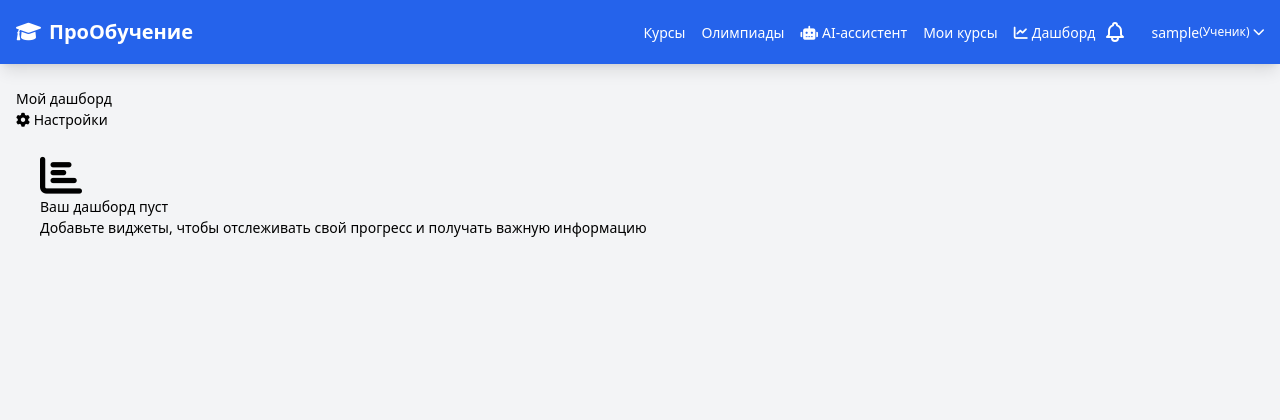
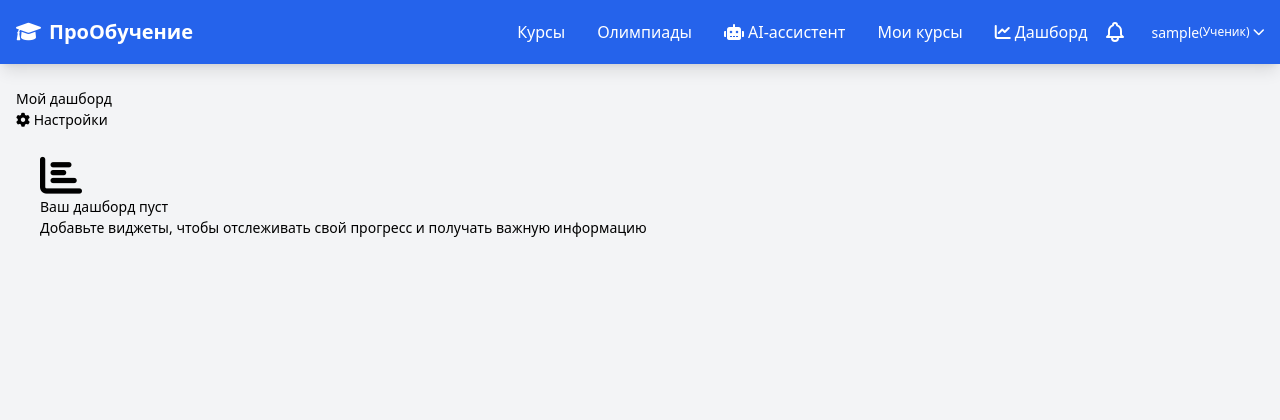
Before and after one commit to Sagaidak-Yevgeniy/proobuchdev, a Django app: page /dashboard/ in a window 1280 px wide. Shown: the top 420 px of the page. Run offline with Django 5.2, Linux system fonts and the light colour scheme; a user stored in the database is signed in; data comes from the database, SQL or seed files in the repository; tables that the repository leaves empty hold one stand-in row (values such as "Sample post"); data that the repository does not hold is empty; parts of the project's set-up code (start-up, migrations or seed data) failed here and were passed over; some libraries are stand-ins or nearby versions.

Commit message:
Improve mobile responsiveness of navigation and olympiad display
Replit-Commit-Author: Agent
Replit-Commit-Session-Id: 27bd9cc6-dd37-49f3-809c-eaee9c710eaa
Replit-Commit-Screenshot-Url: https://storage.googleapis.com/screenshot-production-us-central1/dd7133e5-0784-467d-88f8-1237e43ae485/7c835b5a-f6b2-406b-bcf4-7f997a5da74c.jpg

```diff
--- a/templates/base.html
+++ b/templates/base.html
@@ -99,18 +99,18 @@
                 <!-- Навигационное меню -->
                 <div id="navigation-menu" class="hidden lg:flex flex-col lg:flex-row lg:items-center lg:justify-between w-full lg:w-auto mt-4 lg:mt-0">
                     <div class="flex flex-col lg:flex-row lg:items-center lg:space-x-4 mb-4 lg:mb-0">
-                        <a href="{% url 'course_list' %}" class="py-2 lg:py-0 hover:text-blue-200">Курсы</a>
-                        <a href="{% url 'olympiad_list' %}" class="py-2 lg:py-0 hover:text-blue-200">Олимпиады</a>
+                        <a href="{% url 'course_list' %}" class="py-2 px-2 lg:py-0 text-base font-medium hover:text-blue-200 transition-colors">Курсы</a>
+                        <a href="{% url 'olympiad_list' %}" class="py-2 px-2 lg:py-0 text-base font-medium hover:text-blue-200 transition-colors">Олимпиады</a>
                         {% if user.is_authenticated %}
-                            <a href="{% url 'chat_history' %}" class="py-2 lg:py-0 hover:text-blue-200">
+                            <a href="{% url 'chat_history' %}" class="py-2 px-2 lg:py-0 text-base font-medium hover:text-blue-200 transition-colors">
                                 <i class="fas fa-robot mr-1"></i>AI-ассистент
                             </a>
-                            <a href="{% url 'my_courses' %}" class="py-2 lg:py-0 hover:text-blue-200">Мои курсы</a>
-                            <a href="{% url 'dashboard:index' %}" class="py-2 lg:py-0 hover:text-blue-200">
+                            <a href="{% url 'my_courses' %}" class="py-2 px-2 lg:py-0 text-base font-medium hover:text-blue-200 transition-colors">Мои курсы</a>
+                            <a href="{% url 'dashboard:index' %}" class="py-2 px-2 lg:py-0 text-base font-medium hover:text-blue-200 transition-colors">
                               <i class="fas fa-chart-line mr-1"></i>Дашборд
                             </a>
                             {% if user.profile.is_teacher %}
-                            <a href="{% url 'course_create' %}" class="py-2 lg:py-0 hover:text-blue-200">Создать курс</a>
+                            <a href="{% url 'course_create' %}" class="py-2 px-2 lg:py-0 text-base font-medium hover:text-blue-200 transition-colors">Создать курс</a>
                             {% endif %}
                         {% endif %}
                     </div>
@@ -149,8 +149,8 @@
                                 </div>
                             </div>
                         {% else %}
-                            <a href="{% url 'login' %}" class="py-2 lg:py-0 hover:text-blue-200">Войти</a>
-                            <a href="{% url 'register' %}" class="mt-2 lg:mt-0 bg-white text-blue-600 px-4 py-2 rounded-lg hover:bg-blue-100 text-center">Регистрация</a>
+                            <a href="{% url 'login' %}" class="py-2 px-2 lg:py-0 text-base font-medium hover:text-blue-200 transition-colors">Войти</a>
+                            <a href="{% url 'register' %}" class="mt-2 lg:mt-0 bg-white text-blue-600 px-4 py-2 rounded-lg font-medium hover:bg-blue-100 transition-colors text-center">Регистрация</a>
                         {% endif %}
                     </div>
                 </div>
```
Also changed, not shown: olympiads/views.py (+17 -8 lines), attached_assets/IMG_2980.jpeg (added).
